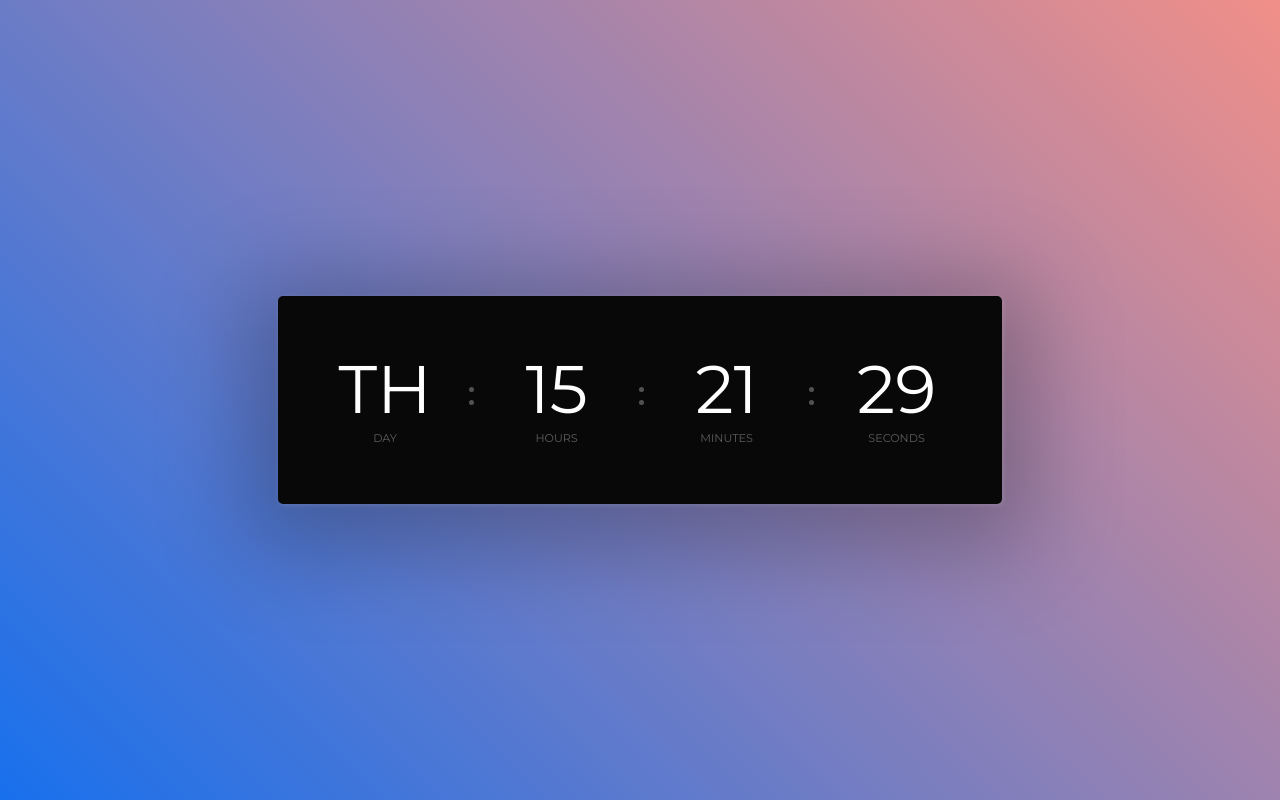
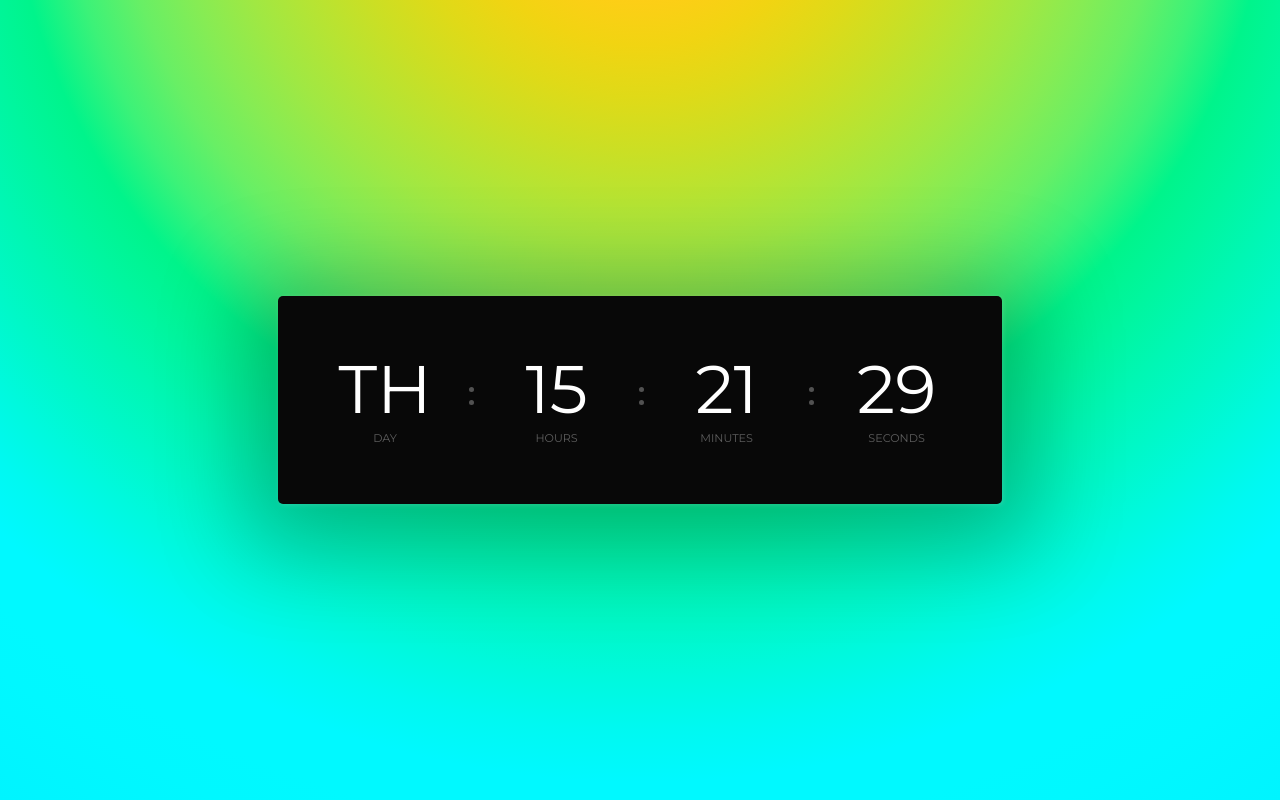
Before and after one commit to Jokuchh/Clock, a plain HTML site: page index.html in a window 1280 px wide. Drawn offline with nearby package versions, Linux system fonts and the light colour scheme.

Commit message:
Update style.css

```diff
--- a/style.css
+++ b/style.css
@@ -12,7 +12,19 @@
 }
 
 body {
-  background: linear-gradient(45deg, #1870ed 0, #f18f88 100%);
+  /*background: linear-gradient(45deg, #1870ed 0, #f18f88 100%); */
+background-image: radial-gradient(circle at 50% -20.71%, #ffb63e 0,
+                                  #ffbe30 4.55%, #ffc622 9.09%,
+                                  #ffcd17 13.64%, #f1d412 18.18%,
+                                  #dfda18 22.73%, #cbdf24 27.27%,
+                                  #b6e433 31.82%, #a0e843 36.36%,
+                                  #86ec54 40.91%, #68ef65 45.45%,
+                                  #3cf278 50%, #00f48b 54.55%,
+                                  #00f69f 59.09%, #00f7b4 63.64%,
+                                  #00f8c8 68.18%, #00f9dd 72.73%,
+                                  #00f9f1 77.27%, #00f9ff 81.82%,
+                                  #00f9ff 86.36%, #00f8ff 90.91%,
+                                  #00f6ff 95.45%, #00f4ff 100%);
   font-family: "Montserrat", "sans-serif";
   min-height: 100vh;
   display: flex;
```
